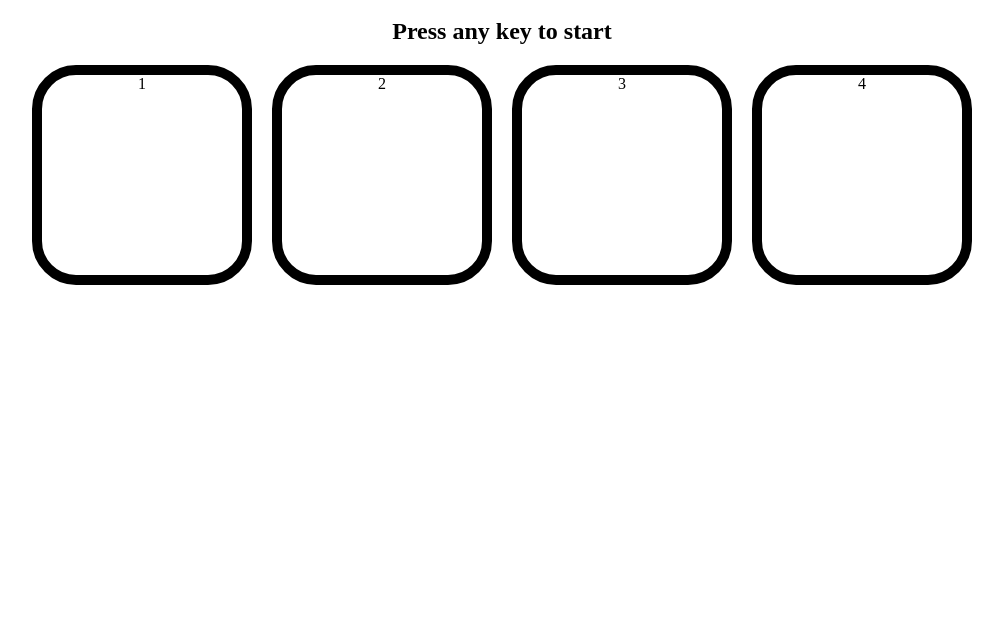
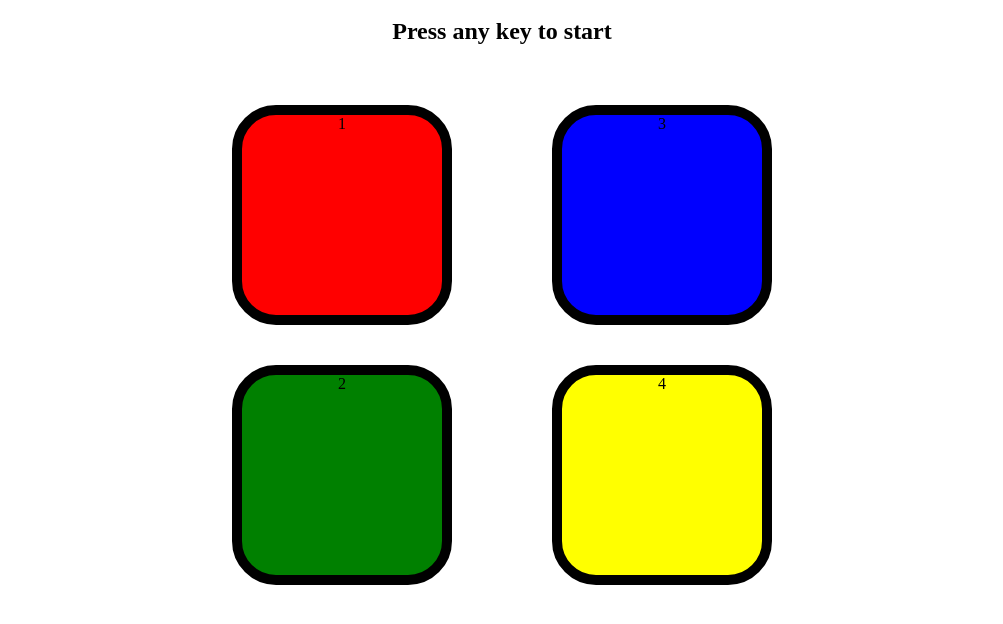
Before and after one commit to aditidata/webdeveloping, a plain HTML site: page simon.html in a window 1280 px wide. Shown: the part 48-672 px from the top of the page, without its empty margins (138-1141 px from the left). Drawn offline with Linux system fonts and the light colour scheme.

Commit message:
HTML and css for game

```diff
--- a/simon.css
+++ b/simon.css
@@ -6,9 +6,22 @@ body{
     width: 200px;
     border-radius: 20%;
     border: 10px solid black;
+    margin: 2.5rem;
 }
 .btn-container{
     display: flex;
     justify-content: center;
     gap: 20px;
 }
+.yellow{
+    background-color: yellow;
+}
+.red{
+    background-color: red;
+}
+.blue{
+    background-color: blue;
+}
+.green{
+    background-color: green;
+}
--- a/simon.html
+++ b/simon.html
@@ -9,11 +9,14 @@
     <h1>Simon says game</h1>
     <h2>Press any key to start</h2>
     <div class="btn-container">
-        <div class="btn">1</div>
-        <div class="btn">2</div>
-        <div class="btn">3</div>
-        <div class="btn">4</div>
+        <div class="line-one">
+        <div class="btn red" type="button">1</div>
+        <div class="btn green" type="button">2</div>
     </div>
-
+        <div class="line-two">
+        <div class="btn blue" type="button">3</div>
+        <div class="btn yellow" type="button">4</div>
+    </div>
+<script src="simon.js"></script>
 </body>
 </html>
```
Also changed, not shown: simon.js (added).
